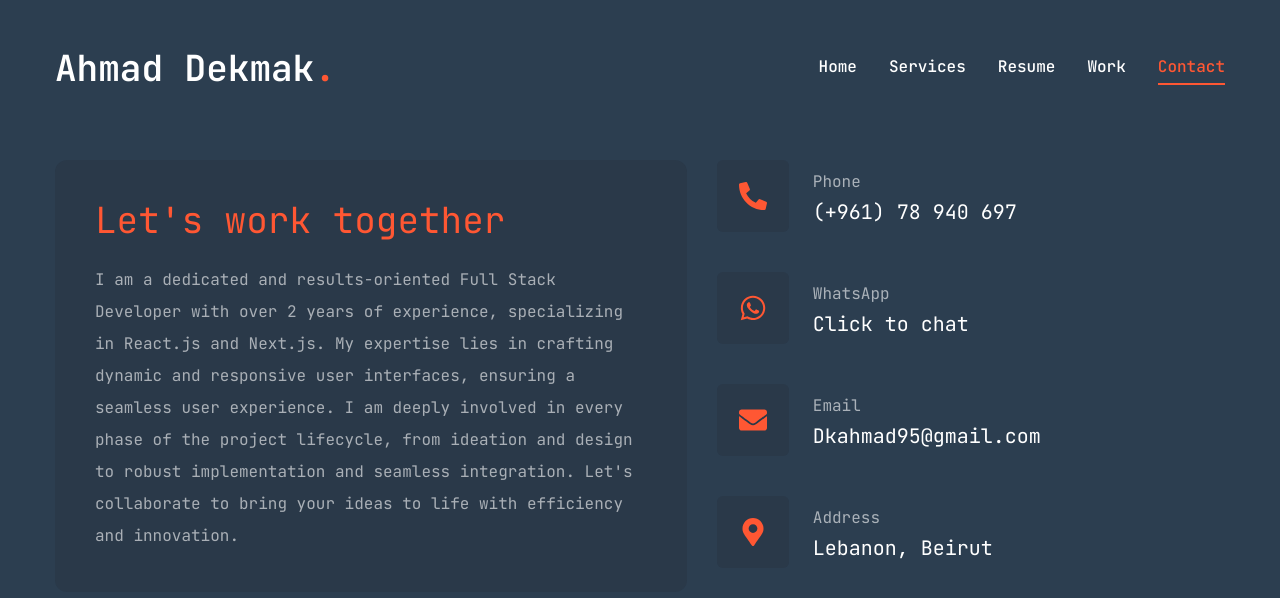
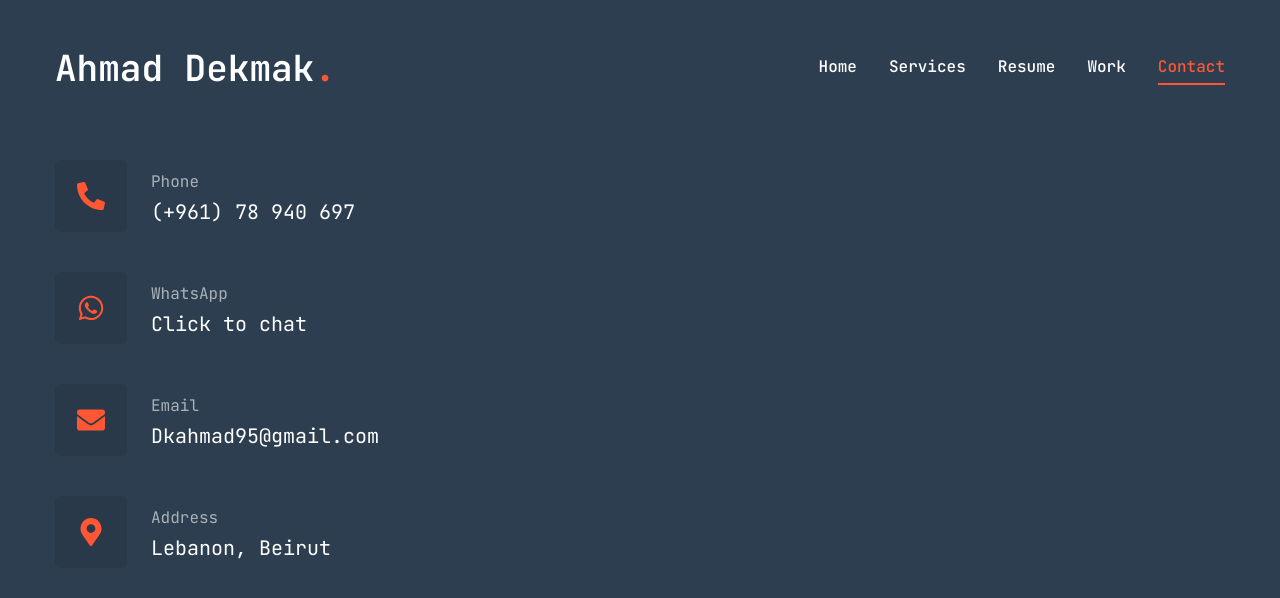
Before and after one commit to dkahmad95/portfoliov2, a Next.js app: page /contact in a window 1280 px wide. Shown: the top 598 px of the page. Built offline with nearby package versions, Linux system fonts and the light colour scheme.

Commit message:
first commit

```diff
--- a/app/contact/page.jsx
+++ b/app/contact/page.jsx
@@ -33,7 +33,7 @@ const info = [
 ];
 
 import { motion } from "framer-motion";
-import ContactForm from "@/components/ContactForm";
+// import ContactForm from "@/components/ContactForm";
 
 const Contact = () => {
   return (
@@ -48,7 +48,7 @@ const Contact = () => {
       <div className="container mx-auto">
         <div className="flex flex-col xl:flex-row gap-[30px]">
           {/* form */}
-      <ContactForm/>
+      {/* <ContactForm/> */}
           {/* info */}
           <div className="flex-1 items-center xl:justify-end  mb-8 xl:mb-0">
             <ul className="flex flex-col gap-10">
```
